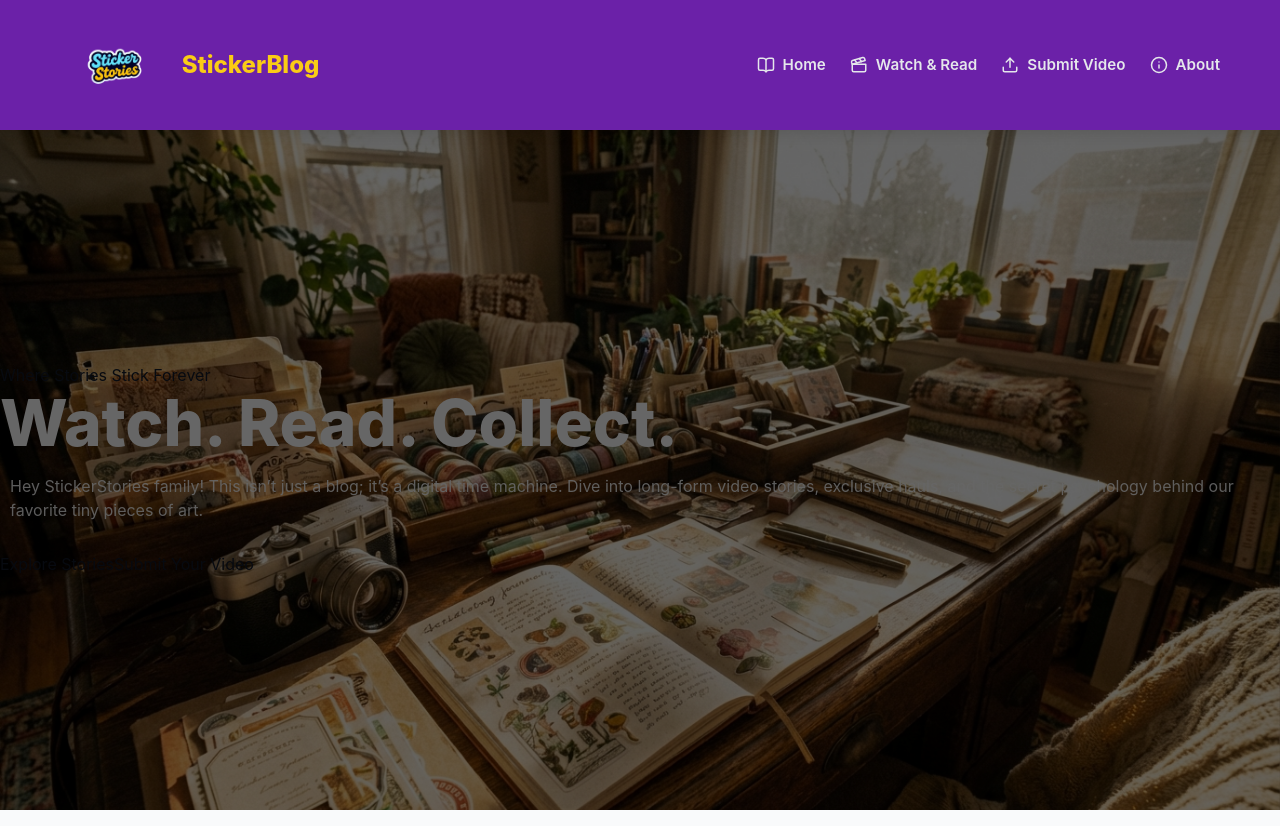
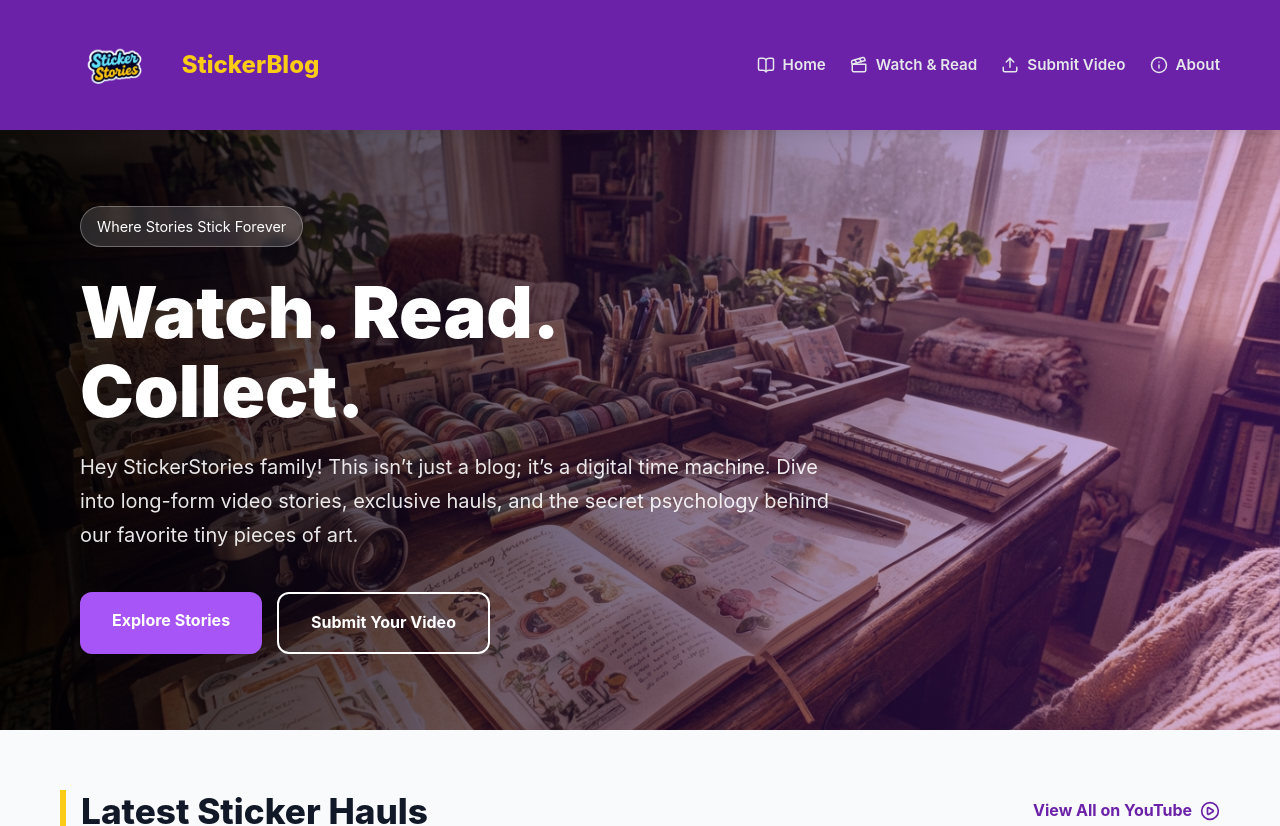
Before and after one commit to saadikhan7452-cell/sticker-blog, a React (Vite) app: page / in a window 1280 px wide. Shown: the top 826 px of the page. Built offline with nearby package versions, Linux system fonts and the light colour scheme; the HTML template or start-up script is replaced by a standard one.

Commit message:
Restored original style and fixed buttons

```diff
--- a/src/components/Hero.module.css
+++ b/src/components/Hero.module.css
@@ -1,68 +1,103 @@
 .hero {
   position: relative;
   width: 100%;
-  /* Mobile par screen height adjust karne ke liye */
-  min-height: 85vh;
+  min-height: 75vh;
   display: flex;
   align-items: center;
-  justify-content: center;
-
-  /* Image settings */
+  /* Aapka original background style */
   background-image: url('/images/hero-sticker-desk.jpeg');
-  background-size: cover; /* Yeh image ko stretch nahi hone dega */
-  background-position: center center; /* Image ka center dikhayega */
-  background-repeat: no-repeat;
-
-  /* IMPORTANT: Mobile blur fix karne ke liye fixed ko remove kiya */
-  background-attachment: scroll;
+  background-size: cover;
+  background-position: center;
+  background-attachment: fixed; /* Parallax effect wapis aa gaya */
   overflow: hidden;
 }
 
-/* Overlay ko thoda dark rakhein taake text saaf parha jaye */
 .overlay {
   position: absolute;
-  inset: 0;
-  background: rgba(0, 0, 0, 0.6);
+  top: 0;
+  left: 0;
+  right: 0;
+  bottom: 0;
+  background: linear-gradient(to right, rgba(0,0,0,0.85) 0%, rgba(138, 43, 226, 0.3) 100%);
   z-index: 1;
+  /* FIX: Is se overlay buttons ko block nahi karega */
+  pointer-events: none;
+}
+
+.container {
+  max-width: 1200px;
+  margin: 0 auto;
+  width: 100%;
+  padding: 0 40px;
+  position: relative;
+  /* FIX: Container ko overlay se upar hona chahiye */
+  z-index: 10;
+}
+
+.content {
+  max-width: 750px;
 }
 
 .title {
-  font-size: clamp(2.2rem, 10vw, 4rem); /* Mobile par size chota ho jayega */
-  font-weight: 800;
+  font-size: clamp(3rem, 8vw, 4.5rem);
+  font-weight: 900;
+  color: white;
   line-height: 1.1;
-  margin-bottom: 15px;
-  color: white;
+  margin-bottom: 20px;
+}
+
+.btnGroup {
+  display: flex;
+  gap: 15px;
+  /* Buttons ko priority dene ke liye */
+  position: relative;
+  z-index: 20;
+}
+
+/* Baqi saara style (badge, subtitle, buttons) aapka wahi purana rahega */
+.badge {
+  color: #fff;
+  background: rgba(255, 255, 255, 0.15);
+  padding: 8px 16px;
+  border-radius: 50px;
+  font-size: 0.9rem;
+  border: 1px solid rgba(255, 255, 255, 0.3);
+  backdrop-filter: blur(5px);
+  display: inline-block;
+  margin-bottom: 25px;
 }
 
 .subtitle {
-  font-size: 1rem;
-  line-height: 1.5;
+  font-size: 1.25rem;
   color: rgba(255, 255, 255, 0.9);
-  margin-bottom: 30px;
-  padding: 0 10px; /* Sides se thodi space */
+  line-height: 1.7;
+  margin-bottom: 40px;
 }
 
+.btn {
+  background-color: #a855f7;
+  color: white !important;
+  padding: 16px 32px;
+  border-radius: 12px;
+  font-weight: 700;
+  text-decoration: none;
+  display: inline-block;
+}
 
+.btnSecondary {
+  background-color: transparent;
+  color: white !important;
+  padding: 16px 32px;
+  border-radius: 12px;
+  font-weight: 700;
+  text-decoration: none;
+  border: 2px solid white;
+  display: inline-block;
+}
+
+/* Mobile adjustments ko simple rakhte hain */
 @media (max-width: 768px) {
-  .hero {
-    min-height: 100vh; /* Mobile par poori screen cover kare */
-    padding-top: 80px; /* Navbar se niche lane ke liye */
-  }
-
-  .container {
-    text-align: center;
-    padding: 0 20px;
-  }
-
-  .btnGroup {
-    flex-direction: column;
-    align-items: center;
-    width: 100%;
-    gap: 12px;
-  }
-
-  .btn, .btnSecondary {
-    width: 100%;
-    max-width: 280px; /* Buttons zyada bare na hon */
-  }
+  .title { font-size: 2.5rem; }
+  .btnGroup { flex-direction: column; align-items: center; }
+  .btn, .btnSecondary { width: 100%; max-width: 300px; text-align: center; }
 }
```
